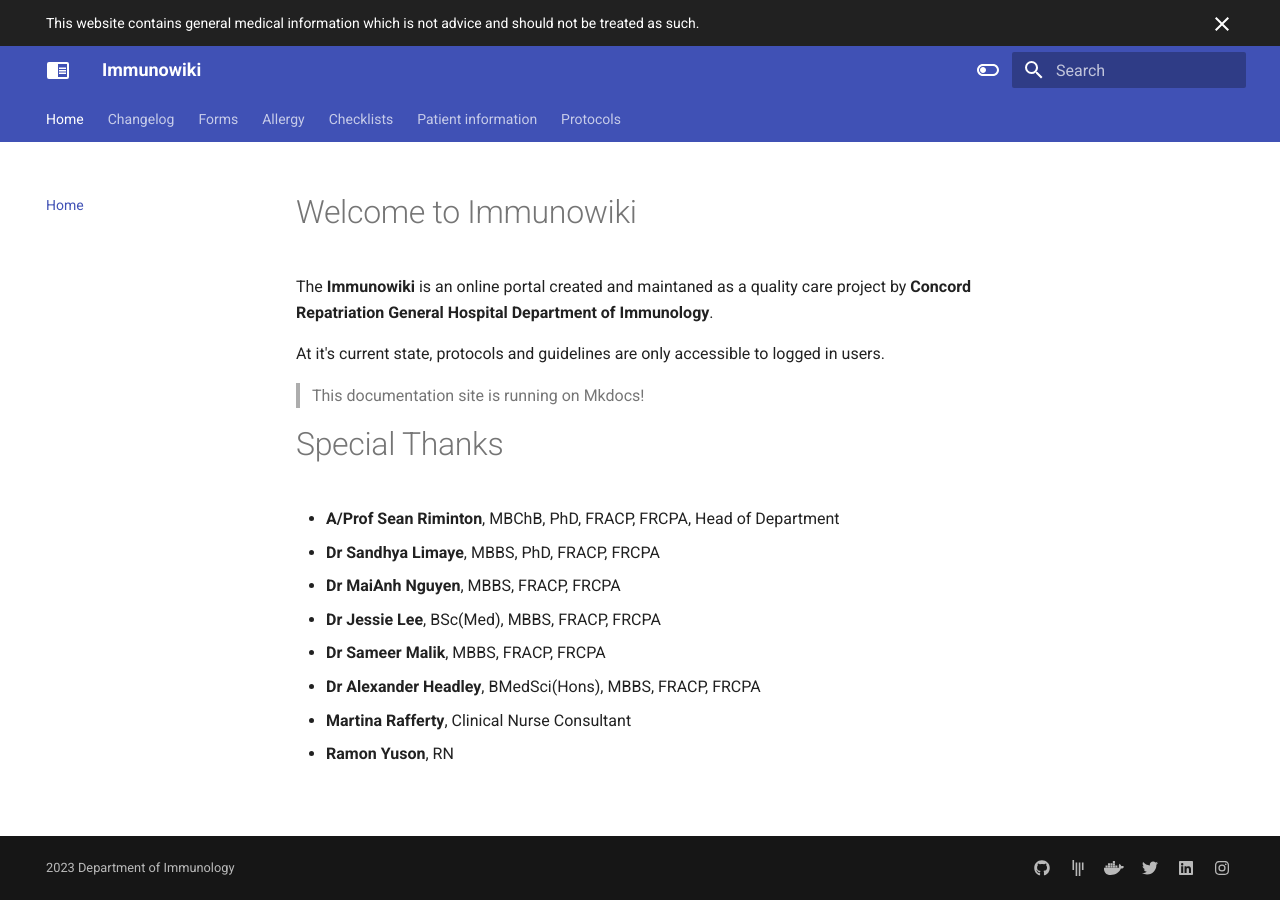
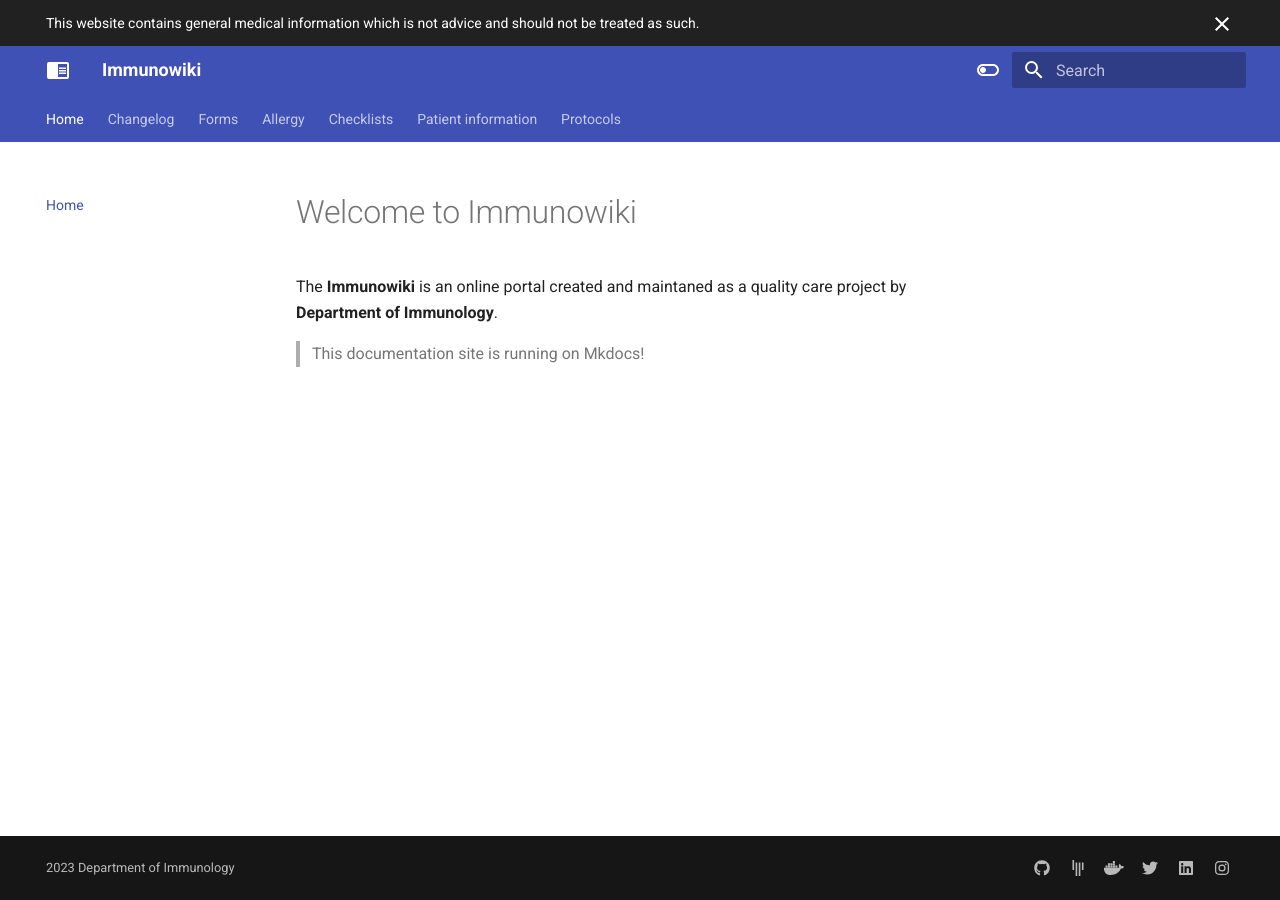
Before and after one commit to monchee/crghimmunowiki, an MkDocs documentation site: the page built from docs/index.md, in a window 1280 px wide. Built offline with MkDocs 1.6.1 and Material for MkDocs 9.7.7, drawn with Linux system fonts in a browser that asks for light colours.

Commit message:
Update index.md

```diff
--- a/docs/index.md
+++ b/docs/index.md
@@ -10,20 +10,7 @@ dateCreated: 2021-01-17T06:35:44.890Z
 
 # Welcome to Immunowiki
 
-The **Immunowiki** is an online portal created and maintaned as a quality care project by **Concord Repatriation General Hospital Department of Immunology**.
-
-At it's current state, protocols and guidelines are only accessible to logged in users.
+The **Immunowiki** is an online portal created and maintaned as a quality care project by **Department of Immunology**.
 
 > This documentation site is running on Mkdocs!
 {.is-success}
-
-# Special Thanks
-
-- **A/Prof Sean Riminton**,	MBChB, PhD, FRACP, FRCPA, Head of Department
-- **Dr Sandhya Limaye**, 	MBBS, PhD, FRACP, FRCPA
-- **Dr MaiAnh Nguyen**, 	MBBS, FRACP, FRCPA
-- **Dr Jessie Lee**, 	BSc(Med), MBBS, FRACP, FRCPA
-- **Dr Sameer Malik**, 	MBBS, FRACP, FRCPA
-- **Dr Alexander Headley**, 	BMedSci(Hons), MBBS, FRACP, FRCPA
-- **Martina Rafferty**, Clinical Nurse Consultant
-- **Ramon Yuson**,	RN
```
Also changed, not shown: other parts of docs/index.md (+1 -1 lines).
